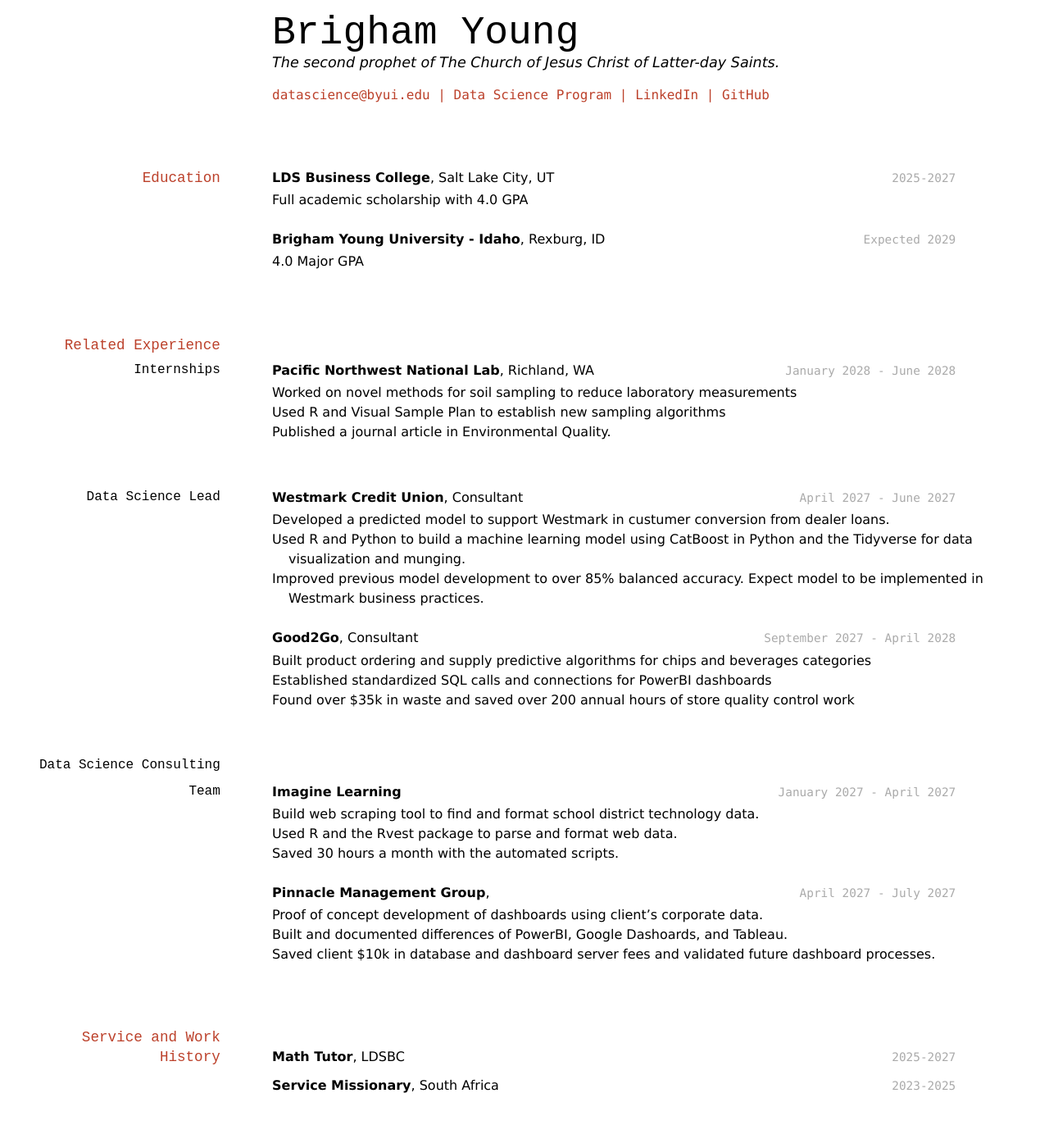
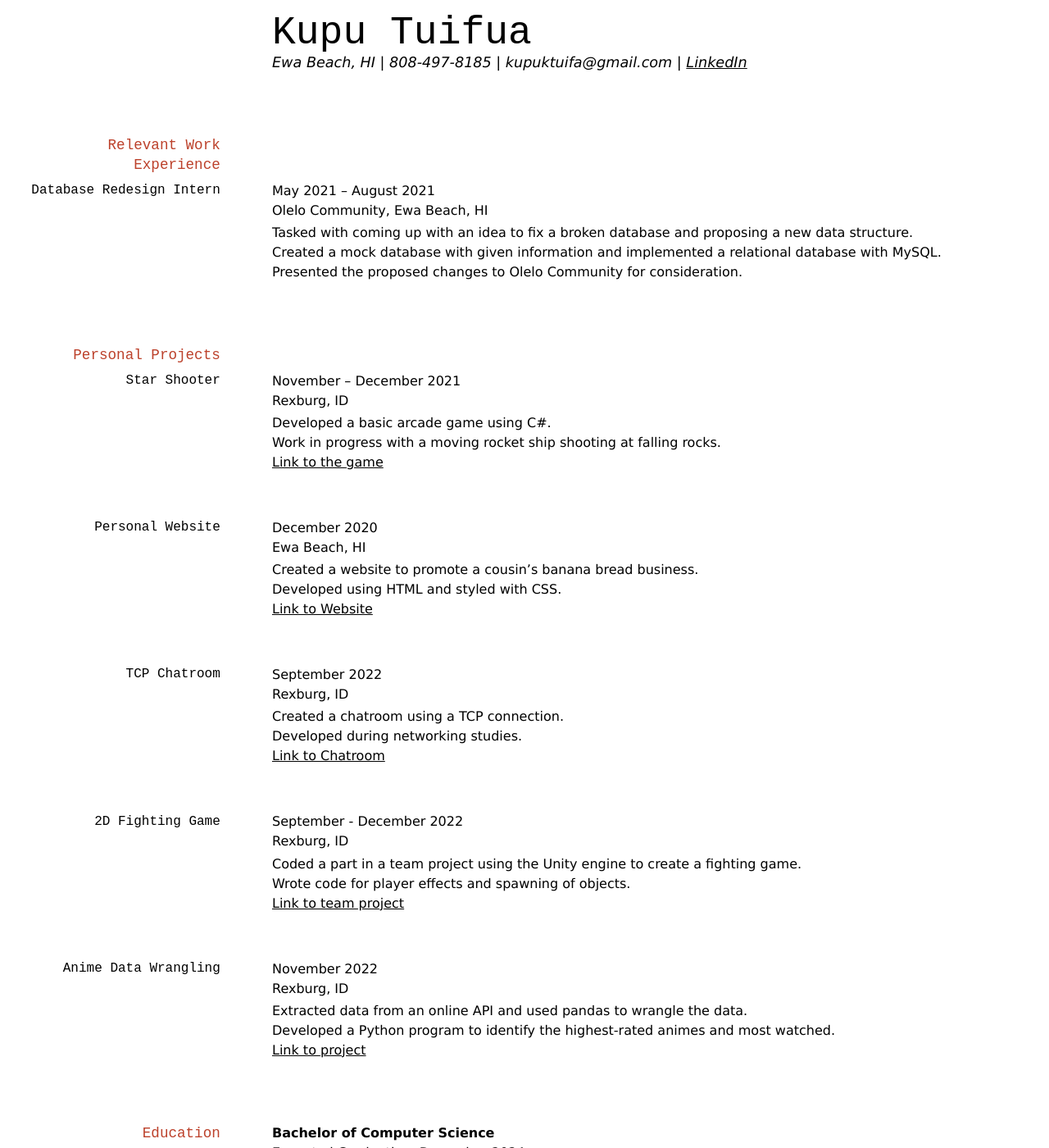
Before and after one commit to kupukt/Tuifua-resume, a Jekyll site: the page built from docs/index.md, in a window 1280 px wide and 1400 px high. Shown: the whole window at 82% size. Built offline with Jekyll 4.4.1, drawn with Linux system fonts in a browser that asks for light colours; some of the changed text lies outside the part shown.

Commit message:
updated resume

```diff
--- a/docs/index.md
+++ b/docs/index.md
@@ -1,87 +1,71 @@
 ---
 layout: cv
-title: Brigham Young's Resume
+title: Kupu Tuifua's Resume
 ---
-# Brigham Young
-The second prophet of The Church of Jesus Christ of Latter-day Saints.
+# Kupu Tuifua
+Ewa Beach, HI | 808-497-8185 | kupuktuifa@gmail.com | [LinkedIn](www.linkedin.com/in/kuputuifua)
 
-<div id="webaddress">
-<a href="datascience@byui.edu">datascience@byui.edu</a>
-| <a href="https://byuidatascience.github.io/development.html">Data Science Program</a>
-| <a href="https://www.linkedin.com/groups/13537407/">LinkedIn</a>
-| <a href="https://github.com/byuids-resumes">GitHub</a>
-</div>
+## Relevant Work Experience
 
-<!-- https://www.monique.tech/the-art-of-markdown -->
+### Database Redesign Intern
+May 2021 – August 2021
+Olelo Community, Ewa Beach, HI
+
+- Tasked with coming up with an idea to fix a broken database and proposing a new data structure.
+- Created a mock database with given information and implemented a relational database with MySQL.
+- Presented the proposed changes to Olelo Community for consideration.
+
+## Personal Projects
+
+### Star Shooter
+November – December 2021
+Rexburg, ID
+
+- Developed a basic arcade game using C#.
+- Work in progress with a moving rocket ship shooting at falling rocks.
+- [Link to the game](https://github.com/kupukt/StarShooterProject)
+
+### Personal Website
+December 2020
+Ewa Beach, HI
+
+- Created a website to promote a cousin's banana bread business.
+- Developed using HTML and styled with CSS.
+- [Link to Website](https://kupu-personal-site.glitch.me)
+
+### TCP Chatroom
+September 2022
+Rexburg, ID
+
+- Created a chatroom using a TCP connection.
+- Developed during networking studies.
+- [Link to Chatroom](https://github.com/kupukt/TCP-Chatroom)
+
+### 2D Fighting Game
+September - December 2022
+Rexburg, ID
+
+- Coded a part in a team project using the Unity engine to create a fighting game.
+- Wrote code for player effects and spawning of objects.
+- [Link to team project](https://github.com/Tanner-Denti/fightingGame)
+
+### Anime Data Wrangling
+November 2022
+Rexburg, ID
+
+- Extracted data from an online API and used pandas to wrangle the data.
+- Developed a Python program to identify the highest-rated animes and most watched.
+- [Link to project](https://github.com/kupukt/Anime-Data)
 
 ## Education
 
-`2025-2027`
-__LDS Business College__, Salt Lake City, UT
+**Bachelor of Computer Science**
+Expected Graduation: December 2024
+Brigham Young University-Idaho, Rexburg, ID
 
-- Full academic scholarship with 4.0 GPA
-
-`Expected 2029`
-__Brigham Young University - Idaho__, Rexburg, ID
-
-- 4.0 Major GPA
-
-
-## Related Experience
-
-### Internships
-
-`January 2028 - June 2028`
-__Pacific Northwest National Lab__, Richland, WA
-
-- Worked on novel methods for soil sampling to reduce laboratory measurements
-- Used R and Visual Sample Plan to establish new sampling algorithms
-- Published a journal article in Environmental Quality.
-
-### Data Science Lead
-
-`April 2027 - June 2027`
-__Westmark Credit Union__, Consultant
-
-- Developed a predicted model to support Westmark in custumer conversion from dealer loans.
-- Used R and Python to build a machine learning model using CatBoost in Python and the Tidyverse for data visualization and munging.
-- Improved previous model development to over 85% balanced accuracy. Expect model to be implemented in Westmark business practices.
-
-`September 2027 - April 2028`
-__Good2Go__, Consultant
-
-- Built product ordering and supply predictive algorithms for chips and beverages categories
-- Established standardized SQL calls and connections for PowerBI dashboards
-- Found over $35k in waste and saved over 200 annual hours of store quality control work
-
-### Data Science Consulting Team
-
-`January 2027 - April 2027`
-__Imagine Learning__
-
-- Build web scraping tool to find and format school district technology data.
-- Used R and the Rvest package to parse and format web data.
-- Saved 30 hours a month with the automated scripts.
-
-`April 2027 - July 2027`
-__Pinnacle Management Group__,
-
-- Proof of concept development of dashboards using client's corporate data.
-- Built and documented differences of PowerBI, Google Dashoards, and Tableau.
-- Saved client $10k in database and dashboard server fees and validated future dashboard processes.
-
-
-## Service and Work History
-
-`2025-2027`
-__Math Tutor__, LDSBC
-
-
-`2023-2025`
-__Service Missionary__, South Africa
-
-
+- Related Courses: Parallelism & Concurrency, Algorithms & Complexity, Programming with Classes in C#, Data Structures, JavaScript, Clojure, Machine Learning.
+- Participating in the Data Science Society.
 
 <!-- ### Footer
 
-Last updated: May 2013 -->
+Last updated: June 2023 -->
```
